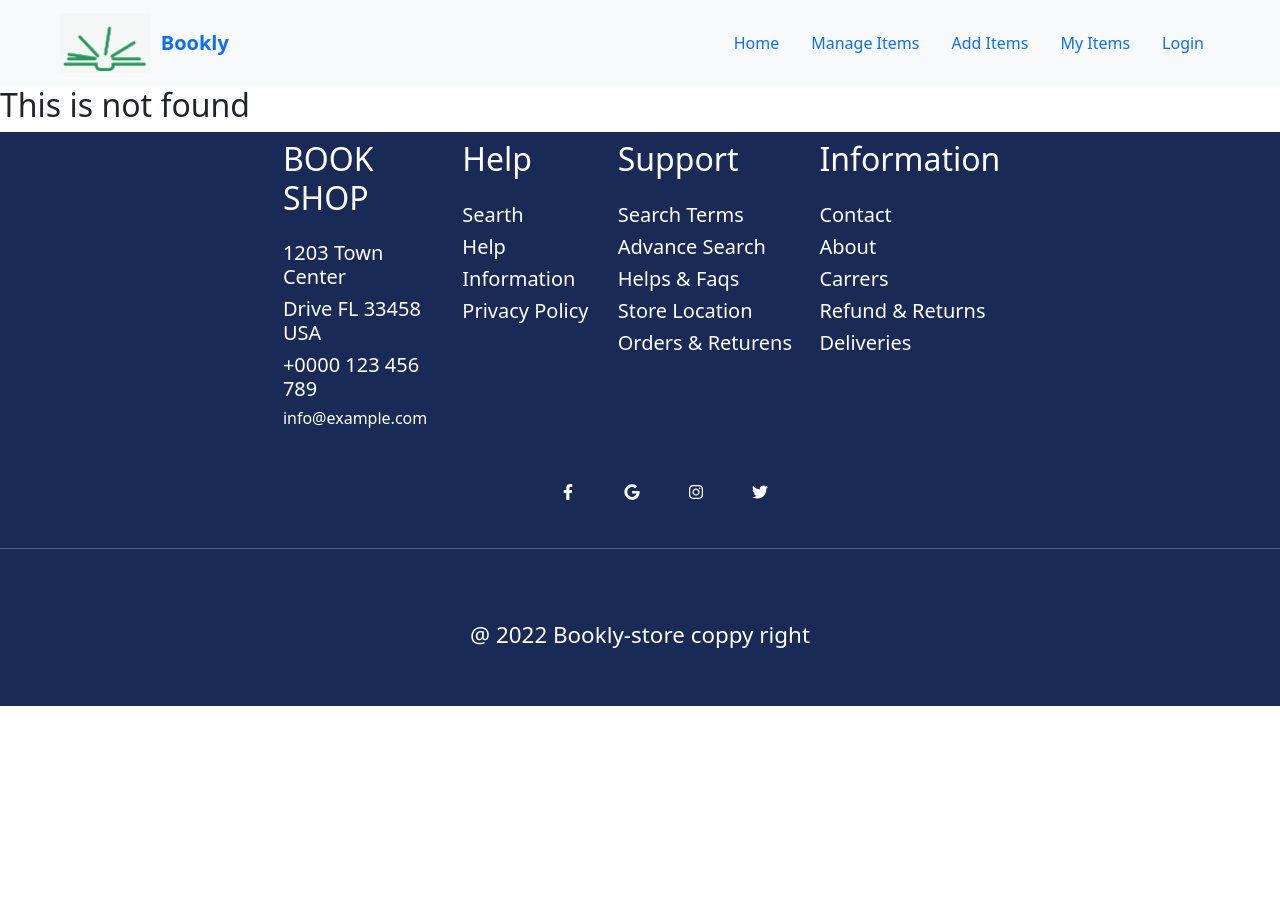
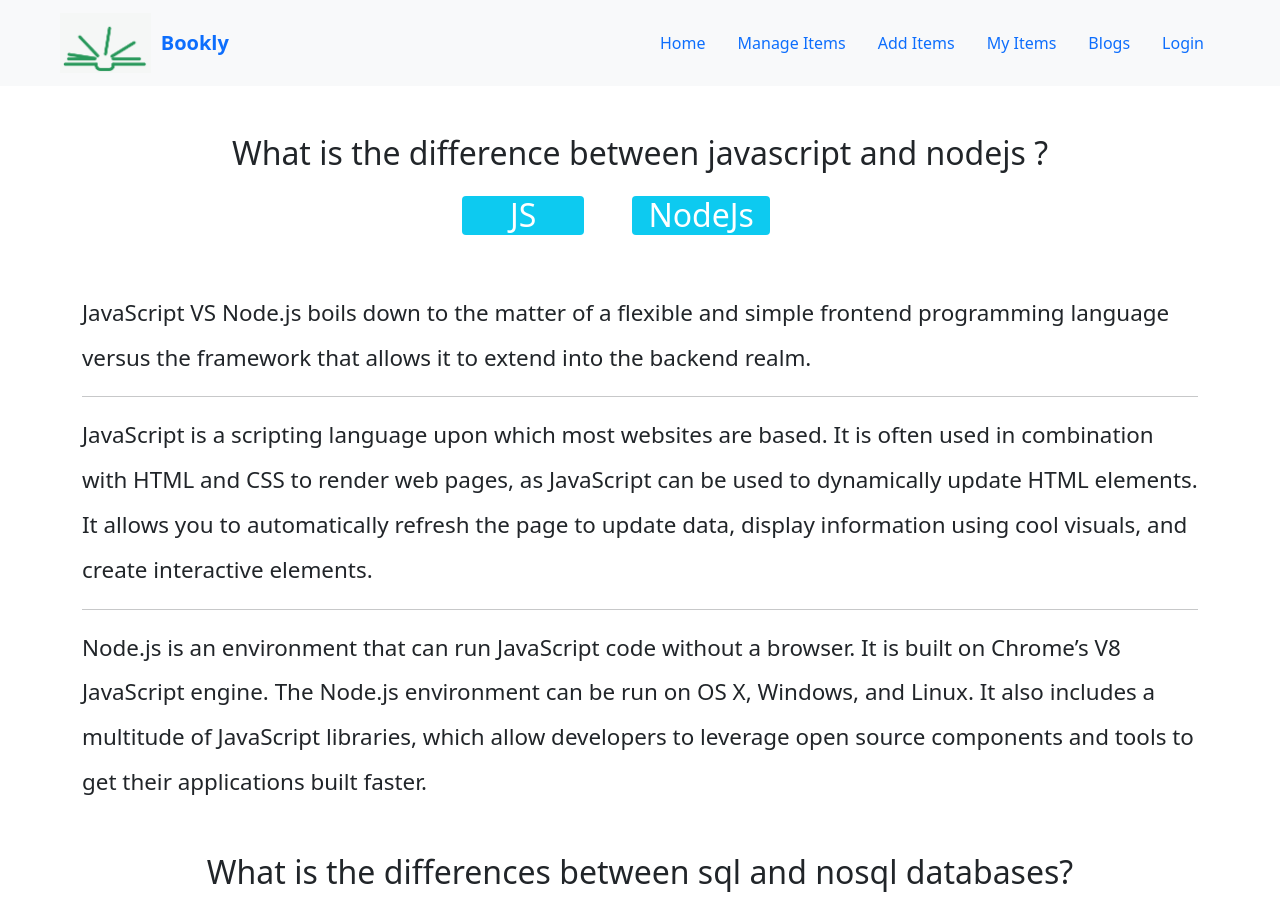
Before and after one commit to suzitsarkar27/Book-inventory-client, a React (Create React App) app: page /blogs in a window 1280 px wide. Shown: the top 913 px of the page. Before the commit the page ends 800 px from the top, so only its background shows below. Built offline with nearby package versions, Linux system fonts and the light colour scheme; no server answers.

Commit message:
Blogs-items-complect

```diff
--- a/src/App.js
+++ b/src/App.js
@@ -12,6 +12,7 @@
 import MyItems from "./Pages/MyItems/MyItems";
 import Manage from "./Pages/Home/Manage/Manage";
 import NotFund from "./Pages/Home/NotFound/NotFund";
+import Blogs from "./Pages/Blogs/Blogs";
 
 function App() {
   return (
@@ -45,6 +46,7 @@
             </RequriteAuth>
           }
         ></Route>
+        <Route path="blogs" element={<Blogs></Blogs>}></Route>
         <Route path="/login" element={<Login></Login>}></Route>
         <Route path="/singup" element={<SingUp></SingUp>}></Route>
         <Route path="*" element={<NotFund></NotFund>}></Route>
--- /dev/null
+++ b/src/Pages/Blogs/Blogs.js
@@ -0,0 +1,117 @@
+import React from "react";
+
+const Blogs = () => {
+  return (
+    <div className="container fs-4">
+      <div className="mt-5">
+        <h2 className="text-center">
+          What is the difference between javascript and nodejs ?
+        </h2>
+        <div className="d-flex justify-content-center mt-4 mb-5">
+          <h2 className="me-5 bg-info text-white rounded px-5">JS</h2>
+          <h2 className="me-5 bg-info px-3 rounded text-white">NodeJs</h2>
+        </div>
+        <p>
+          JavaScript VS Node.js boils down to the matter of a flexible and
+          simple frontend programming language versus the framework that allows
+          it to extend into the backend realm.
+        </p>
+        <hr />
+        <p>
+          JavaScript is a scripting language upon which most websites are based.
+          It is often used in combination with HTML and CSS to render web pages,
+          as JavaScript can be used to dynamically update HTML elements. It
+          allows you to automatically refresh the page to update data, display
+          information using cool visuals, and create interactive elements.
+        </p>
+        <hr />
+        <p>
+          Node.js is an environment that can run JavaScript code without a
+          browser. It is built on Chrome’s V8 JavaScript engine. The Node.js
+          environment can be run on OS X, Windows, and Linux. It also includes a
+          multitude of JavaScript libraries, which allow developers to leverage
+          open source components and tools to get their applications built
+          faster.
+        </p>
+      </div>
+
+      <div className="mt-5">
+        <h2 className="text-center">
+          What is the differences between sql and nosql databases?
+        </h2>
+        <div className="d-flex justify-content-center mt-4">
+          <h2 className="me-5 bg-info text-white rounded px-5">SQL</h2>
+          <h2 className="me-5 bg-info px-3 rounded text-white">NOSQL</h2>
+        </div>
+        <p className="mt-5">
+          Here is the some of the key differences between SQL and NoSQL
+          databases.
+        </p>
+        <hr />
+        <p>
+          SQL or the Structured Query Language is the most common and popular
+          programming language for the relational database management system. It
+          is a language designed to extract, store, insert, delete, update and
+          manage data for structured data and strategic analysis.
+        </p>
+      </div>
+      <div>
+        <h2>Features of SQL :</h2>
+        <ul>
+          <li>Provide High-Performance Capabilities</li>
+          <li>Handle Large Transactions with efficiency</li>
+          <li>SQL is easy to learn and manage</li>
+          <li>Open Source Programming Language</li>
+          <li>
+            Supports Data Definition Language and Data Manipulation Language to
+            query the databases
+          </li>
+          <li> Suitable for every type of organization – large or small.</li>
+        </ul>
+        <hr />
+        <p>
+          NoSQL database provides a mechanism for storage and retrieval of data
+          that is modelled other than tabular form. It was introduced by Carl
+          Stroz in the year 1998 called a Non-relational database. Now, it
+          stands for Not only SQL. It is not limited to storing data in tables,
+          instead, enables the big data to be stored in the structured,
+          unstructured, semi-structured or polymorphic form.
+        </p>
+      </div>
+      <div>
+        <h2>Features of NoSQL :</h2>
+        <ul>
+          <li>NoSQL has higher scalability than other management systems</li>
+          <li>
+            NoSQL allows the distribution of data on more than just one device.
+          </li>
+          <li>
+            With NoSQL Database, you do not require specialized or complex
+            hardware or storage solutions.
+          </li>
+          <li>Does not require data normalization</li>
+          <li>Simple API for easy user interfaces</li>
+          <li>Can store unstructured, semi-structured, or structured data.</li>
+        </ul>
+      </div>
+      <div className="mt-5 mb-5">
+        <h2>What is the purpose of JWT and how does it work?</h2>
+        <h2 className="bg-info text-center mt-4 text-white">JWT</h2>
+        <p>
+          JSON Web Token (JWT) is an open standard for securely transmitting
+          information between parties as JSON object.
+        </p>
+        <hr />
+        <p>
+          The purpose of using JWT is not to hide data but to ensure the
+          authenticity of the data. JWT is signed and encoded, not encrypted.
+          JWT is a token based stateless authentication mechanism. Since it is a
+          client-side based stateless session, server doesn’t have to completely
+          rely on a datastore(database) to save session information
+        </p>
+      </div>
+    </div>
+  );
+};
+
+export default Blogs;
--- a/src/Pages/ManageItems/ManageItems.js
+++ b/src/Pages/ManageItems/ManageItems.js
@@ -14,7 +14,7 @@
   return (
     <div>
       <h2 className="text-center mt-5 text-primary">All Product Items</h2>
-      <div className="row">
+      <div className="row mb-5">
         {items.map((item) => (
           <AllProduct key={item.id} item={item}></AllProduct>
         ))}
--- a/src/Pages/Shear/Header/Header.js
+++ b/src/Pages/Shear/Header/Header.js
@@ -12,8 +12,8 @@
     signOut(auth);
   };
   return (
-    <div>
-      <Navbar className="ps-5 pe-5 text-center" bg="light" expand="lg">
+    <div className="sticky-top">
+      <Navbar className="ps-5 pe-5 text-center " bg="light" expand="lg">
         <Container fluid>
           <Navbar.Brand as={Link} to={"/home"} href="#">
             <a className="d-flex align-items-center logo" href="#">
@@ -61,6 +61,14 @@
             >
               My Items
             </Nav.Link>
+            <Nav.Link
+              as={Link}
+              to={"/blogs"}
+              className="heaser-nav"
+              href="#link"
+            >
+              Blogs
+            </Nav.Link>
             {user ? (
               <button
                 className="bg-danger rounded text-white"
```
